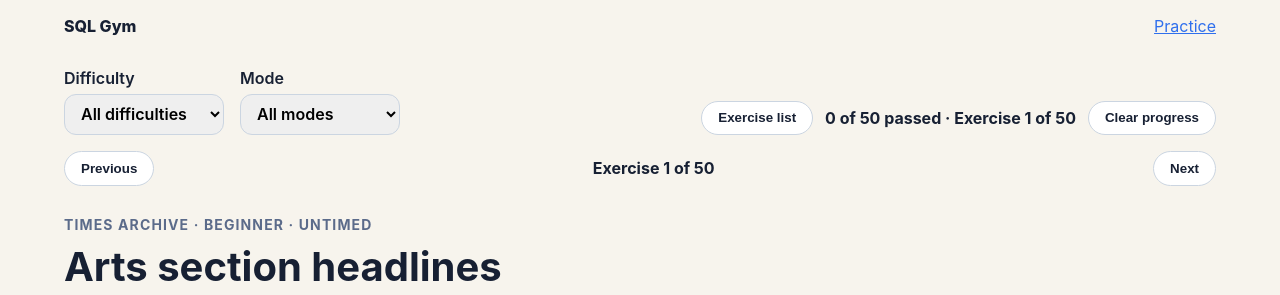
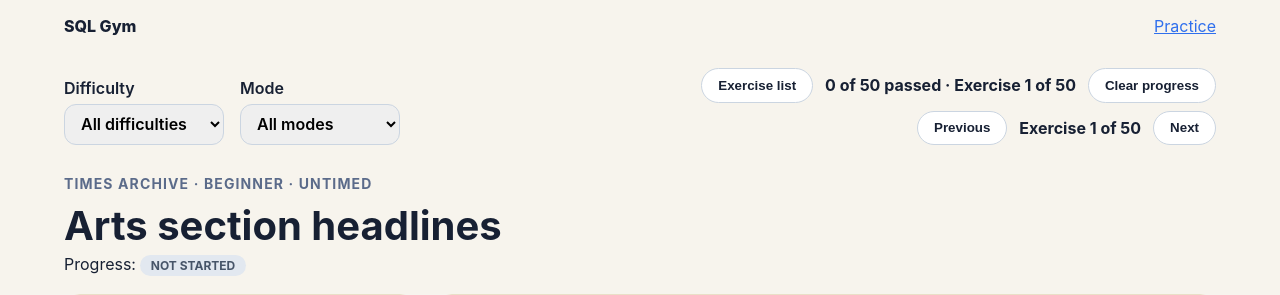
Before and after one commit to mikael-lh/sql-gym, a FastAPI app: page /practice/times-archive/times-archive-001 in a window 1280 px wide. Shown: the top 295 px of the page. Run offline with FastAPI, Linux system fonts and the light colour scheme; some libraries are stand-ins or nearby versions.

Commit message:
fix(workspace): top nav layout and pass-modal Next button (TIM-75)
<!-- CURSOR_AGENT_PR_BODY_BEGIN -->
## Linear

- Issue: TIM-75

## Summary

Fixes two workspace UI issues from TIM-73 follow-up:

1. **Pass modal** — "Next exercise" now uses `button-secondary` to match
"OK" (white pill style).
2. **Top navigation** — Previous / position / Next live in one row
directly under the Exercise list · progress · Clear progress block,
right-aligned with that cluster instead of spanning the full header
width.

## Acceptance criteria

- [x] Next exercise and OK buttons share the same visual style in pass
modal
- [x] Previous and Next appear on one row immediately below the progress
actions block
- [x] Playwright regression tests cover layout and button class

## Test plan

- [x] `uv run pytest tests/test_workspace_top_navigation.py -q` (3
passed)
- [x] `uv run pytest tests/test_grading_modal.py -q` (3 passed)
<!-- CURSOR_AGENT_PR_BODY_END -->

<div><a
href="https://cursor.com/agents/bc-defbede2-c68f-4670-a1e5-1c57e527f52a"><picture><source
media="(prefers-color-scheme: dark)"
srcset="https://cursor.com/assets/images/open-in-web-dark.png"><source
media="(prefers-color-scheme: light)"
srcset="https://cursor.com/assets/images/open-in-web-light.png"><img
alt="Open in Web" width="114" height="28"
src="https://cursor.com/assets/images/open-in-web-dark.png"></picture></a>&nbsp;<a
href="https://cursor.com/background-agent?bcId=bc-defbede2-c68f-4670-a1e5-1c57e527f52a"><picture><source
media="(prefers-color-scheme: dark)"
srcset="https://cursor.com/assets/images/open-in-cursor-dark.png"><source
media="(prefers-color-scheme: light)"
srcset="https://cursor.com/assets/images/open-in-cursor-light.png"><img
alt="Open in Cursor" width="131" height="28"
src="https://cursor.com/assets/images/open-in-cursor-dark.png"></picture></a>&nbsp;</div>

Co-authored-by: Cursor Agent <cursoragent@cursor.com>

```diff
--- a/static/styles.css
+++ b/static/styles.css
@@ -524,24 +524,34 @@ h3 {
   display: flex;
   flex-wrap: wrap;
   gap: 0.75rem;
+  justify-content: flex-end;
+}
+
+.workspace-top-cluster {
+  display: grid;
+  gap: 0.5rem;
+  justify-items: end;
 }
 
 .workspace-progress-summary {
   font-weight: 700;
   margin: 0;
+  text-align: right;
 }
 
 .workspace-top-nav {
   align-items: center;
   display: flex;
-  flex-wrap: wrap;
-  gap: 1rem;
-  justify-content: space-between;
+  flex-wrap: nowrap;
+  gap: 0.75rem;
+  justify-content: flex-end;
 }
 
 .workspace-nav-position {
+  flex-shrink: 0;
   font-weight: 700;
   margin: 0;
+  white-space: nowrap;
 }
 
 .workspace-title-row h1 {
--- a/templates/workspace.html
+++ b/templates/workspace.html
@@ -28,6 +28,7 @@
           </select>
         </label>
       </form>
+      <div class="workspace-top-cluster">
         <div class="workspace-top-actions">
           <button type="button" class="button-secondary workspace-drawer-toggle" id="workspace-drawer-toggle" aria-expanded="false" aria-controls="workspace-drawer">
             Exercise list
@@ -40,7 +41,6 @@
           </p>
           <button type="button" class="button-secondary" id="workspace-clear-progress">Clear progress</button>
         </div>
-    </div>
         <nav class="workspace-top-nav" aria-label="Exercise navigation">
           <button type="button" class="button-secondary" id="workspace-prev" {% if not navigation.prev_url %}disabled{% endif %}>Previous</button>
           {% if navigation.position_label %}
@@ -48,6 +48,8 @@
           {% endif %}
           <button type="button" class="button-secondary" id="workspace-next" {% if not navigation.next_url %}disabled{% endif %}>Next</button>
         </nav>
+      </div>
+    </div>
     <div class="workspace-title-row">
       <p class="eyebrow" id="workspace-eyebrow">{{ dataset.name }} · {{ exercise.difficulty }} · {{ exercise.mode }}</p>
       <h1 id="workspace-exercise-title">{{ exercise.title }}</h1>
@@ -179,7 +181,7 @@
     <p id="workspace-grading-summary"></p>
     <div class="workspace-modal-actions">
       <button type="button" class="button-secondary" id="workspace-grading-ok">OK</button>
-      <button type="button" class="button-primary" id="workspace-grading-next" hidden>Next exercise</button>
+      <button type="button" class="button-secondary" id="workspace-grading-next" hidden>Next exercise</button>
     </div>
   </div>
 </div>
```
Also changed, not shown: tests/test_workspace_top_navigation.py (+27 -0 lines). Lines whose indentation alone changed are shown as unchanged.
